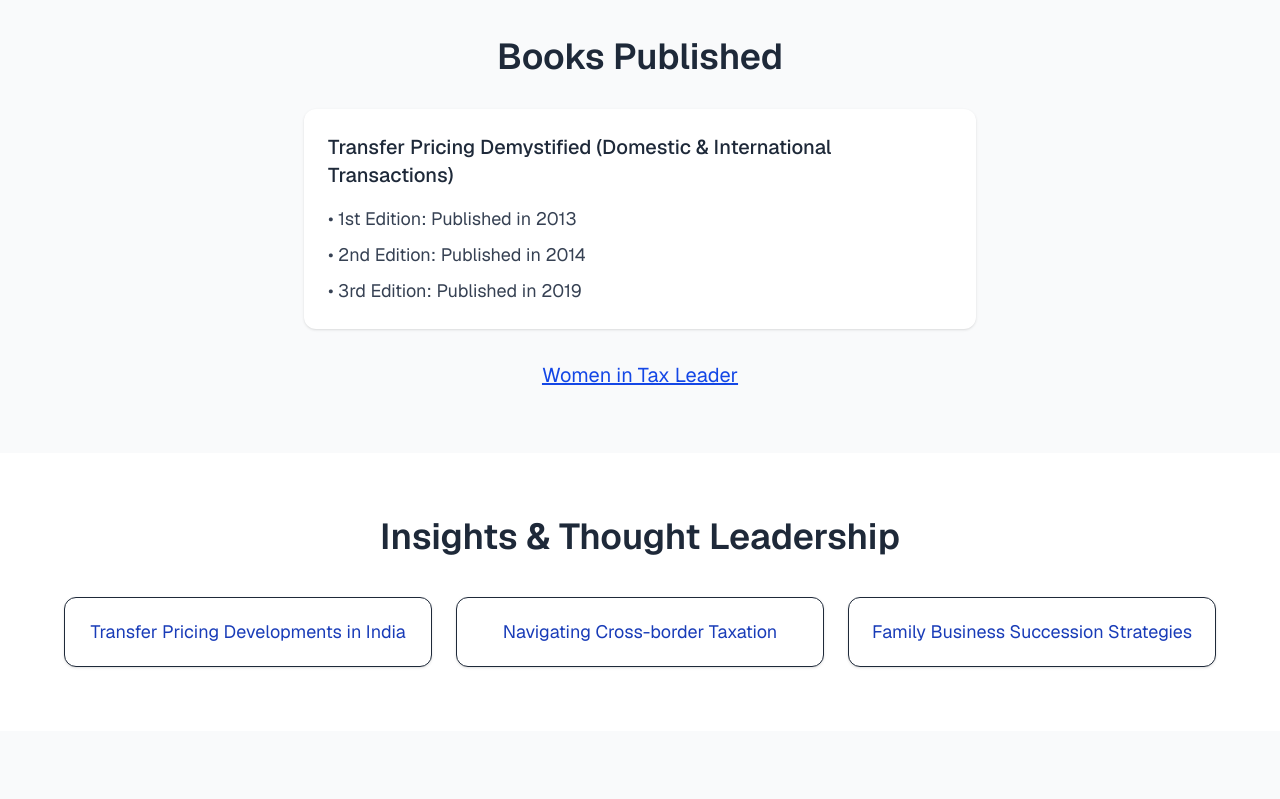
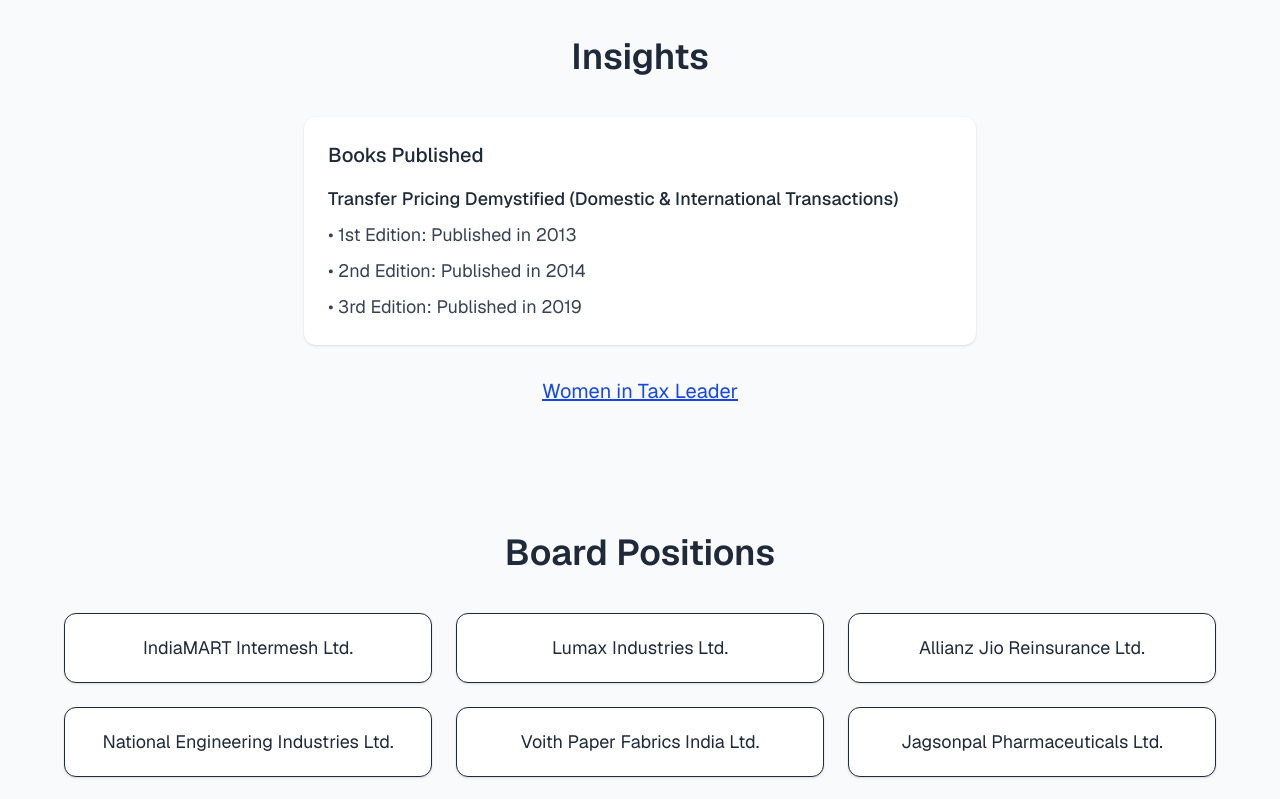
Before and after one commit to pallavidinodia/pallavi-website, a Next.js app: page / in a window 1280 px wide. Shown: the part 1360-2159 px from the top of the page. Built offline with nearby package versions, Linux system fonts and the light colour scheme.

Commit message:
fixed insights section

```diff
--- a/app/page.tsx
+++ b/app/page.tsx
@@ -14,8 +14,7 @@
           <nav className="hidden md:flex space-x-6 text-sm md:text-base text-gray-600">
             <a href="#about">About</a>
             <a href="#services">Services</a>
-            <a href="#publications">Publications</a>
-            <a href="#thought">Insights</a>
+            <a href="#insights">Insights</a>
             <a href="#contact">Contact</a>
           </nav>
         </div>
@@ -83,15 +82,20 @@
         </div>
       </section>
 
-      {/* Publications / Books */}
-      <section id="publications" className="bg-gray-50 py-16 px-4">
+      {/* Insights (UPDATED) */}
+      <section id="insights" className="bg-gray-50 py-16 px-4">
         <div className="max-w-5xl mx-auto text-center">
-          <h3 className="text-2xl sm:text-3xl md:text-4xl font-semibold mb-8">
-            Books Published
+          <h3 className="text-2xl sm:text-3xl md:text-4xl font-semibold mb-10">
+            Insights
           </h3>
 
+          {/* Books */}
           <div className="bg-white p-6 rounded-xl shadow-sm text-left max-w-2xl mx-auto">
             <p className="text-lg md:text-xl font-medium mb-4">
+              Books Published
+            </p>
+
+            <p className="text-base md:text-lg font-medium mb-2">
               Transfer Pricing Demystified (Domestic & International Transactions)
             </p>
 
@@ -102,6 +106,7 @@
             </ul>
           </div>
 
+          {/* Recognition Link */}
           <div className="mt-8">
             <a
               href="https://www.itrworldtax.com/Lawyer/SR-Dinodia-Co/Pallavi-Dinodia/Profile/1975#undefined"
@@ -110,34 +115,6 @@
             >
               Women in Tax Leader
             </a>
-          </div>
-        </div>
-      </section>
-
-      {/* Insights */}
-      <section id="thought" className="py-16 px-4">
-        <div className="max-w-6xl mx-auto">
-          <h3 className="text-2xl sm:text-3xl md:text-4xl font-semibold mb-10 text-center">
-            Insights & Thought Leadership
-          </h3>
-
-          <div className="grid sm:grid-cols-2 md:grid-cols-3 gap-6">
-            {[
-              "Transfer Pricing Developments in India",
-              "Navigating Cross-border Taxation",
-              "Family Business Succession Strategies",
-            ].map((article, i) => (
-              <a
-                key={i}
-                href="https://www.itrworldtax.com/Lawyer/SR-Dinodia-Co/Pallavi-Dinodia/Profile/1975#undefined"
-                target="_blank"
-                className="p-5 border rounded-xl bg-white shadow-sm hover:shadow-md text-center block"
-              >
-                <p className="text-base md:text-lg text-blue-800 hover:underline">
-                  {article}
-                </p>
-              </a>
-            ))}
           </div>
         </div>
       </section>
@@ -180,7 +157,7 @@
         </a>
       </section>
 
-      {/* Contact (PHONE REMOVED) */}
+      {/* Contact */}
       <section id="contact" className="py-16 px-4 text-center">
         <h3 className="text-2xl md:text-4xl font-semibold mb-4">
           Contact
```
